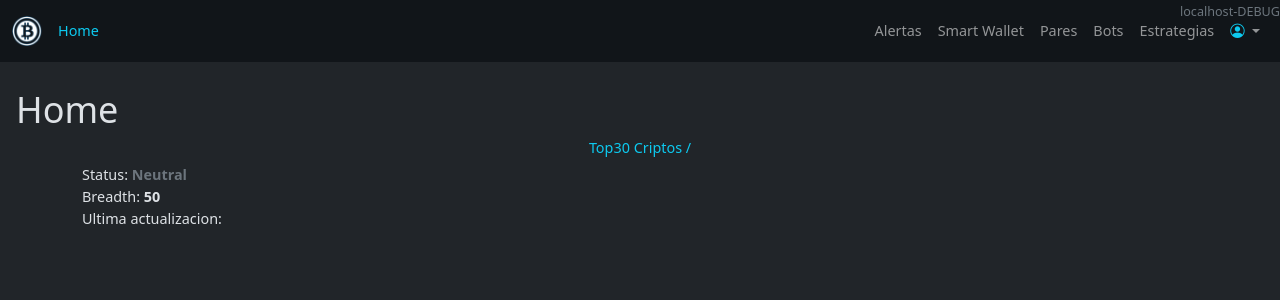
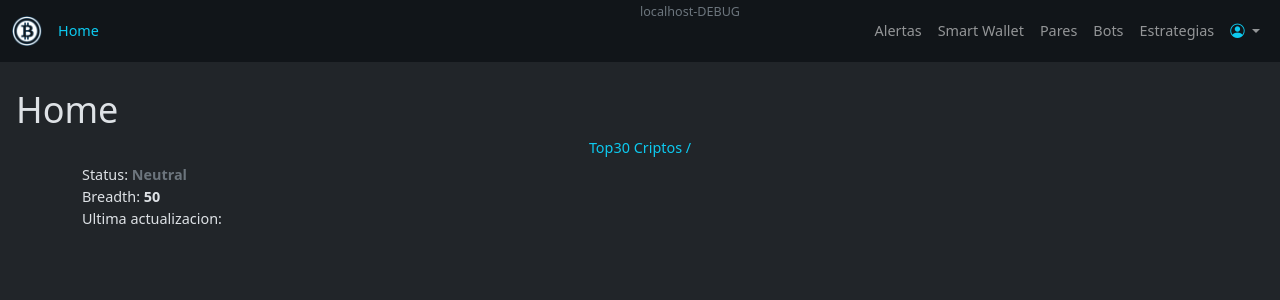
Before and after one commit to lbisaro/trd_app, a Django app: page / in a window 1280 px wide. Shown: the top 300 px of the page. Run offline with Django 4.2, Linux system fonts and the light colour scheme; the visitor is signed in with stand-in values (Sample User, id 1); some libraries are stand-ins or nearby versions.

Commit message:
Update base.html

```diff
--- a/user/templates/base.html
+++ b/user/templates/base.html
@@ -29,7 +29,7 @@
 
 <body>
     <nav class="navbar navbar-expand-lg fixed-top no_print " data-bs-theme="dark" style="background-color: #111519;">
-        <div class="text-secondary text-sm" style="position:absolute; index: 1000; top:0px; right: 0px; "><small>{%if DEBUG %}{{SERVER_IDENTIFIER}}-DEBUG{% endif %}</small></div>
+        <div class="text-secondary text-sm" style="position:absolute; index: 1000; top:0px; left: 50%; "><small>{%if DEBUG %}{{SERVER_IDENTIFIER}}-DEBUG{% endif %}</small></div>
 
         <div class="container-fluid">
             <a class="navbar-brand" href="/"><img src="{% static 'images/menu.png' %}" height="30"></a>
```
